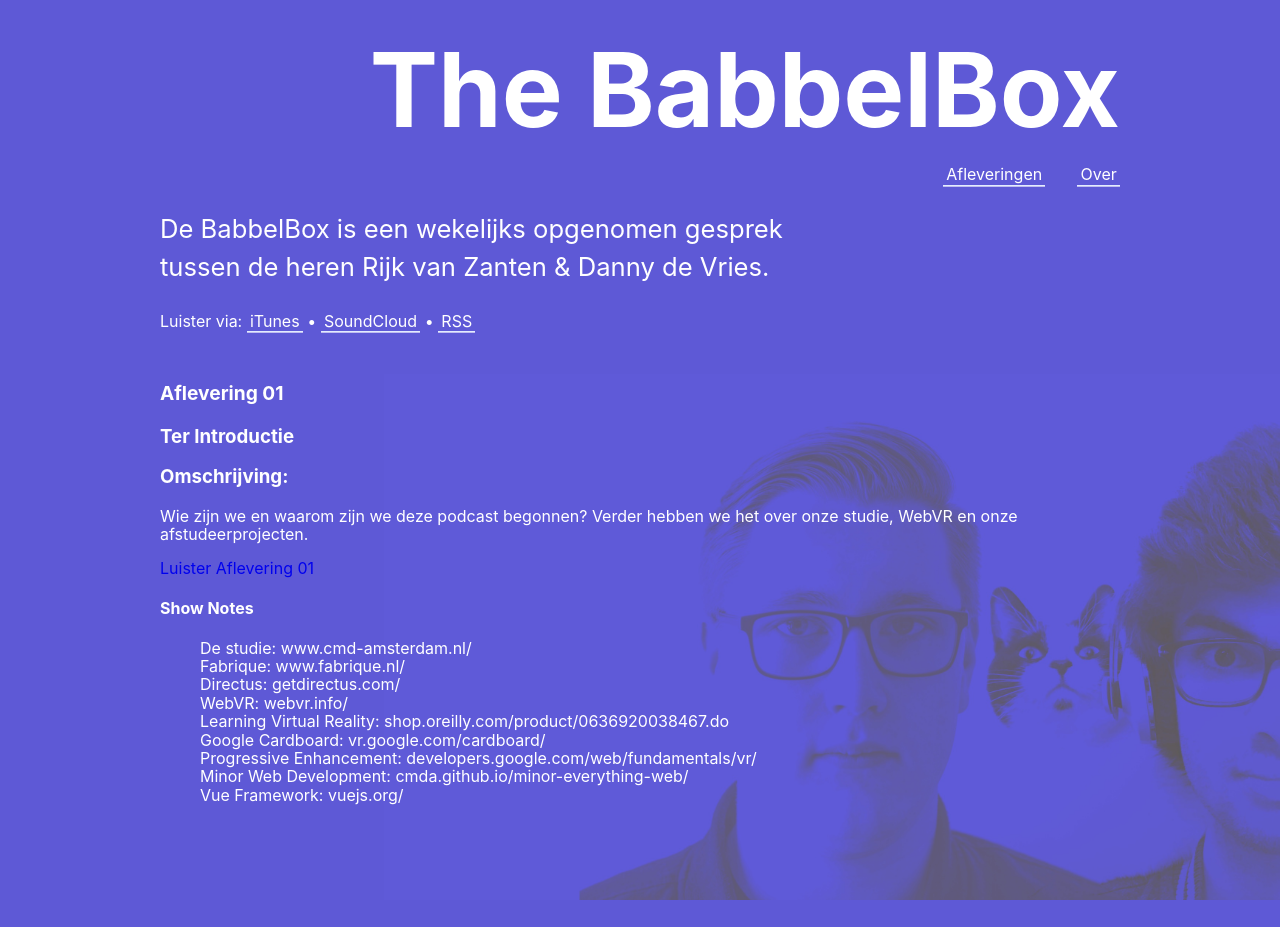
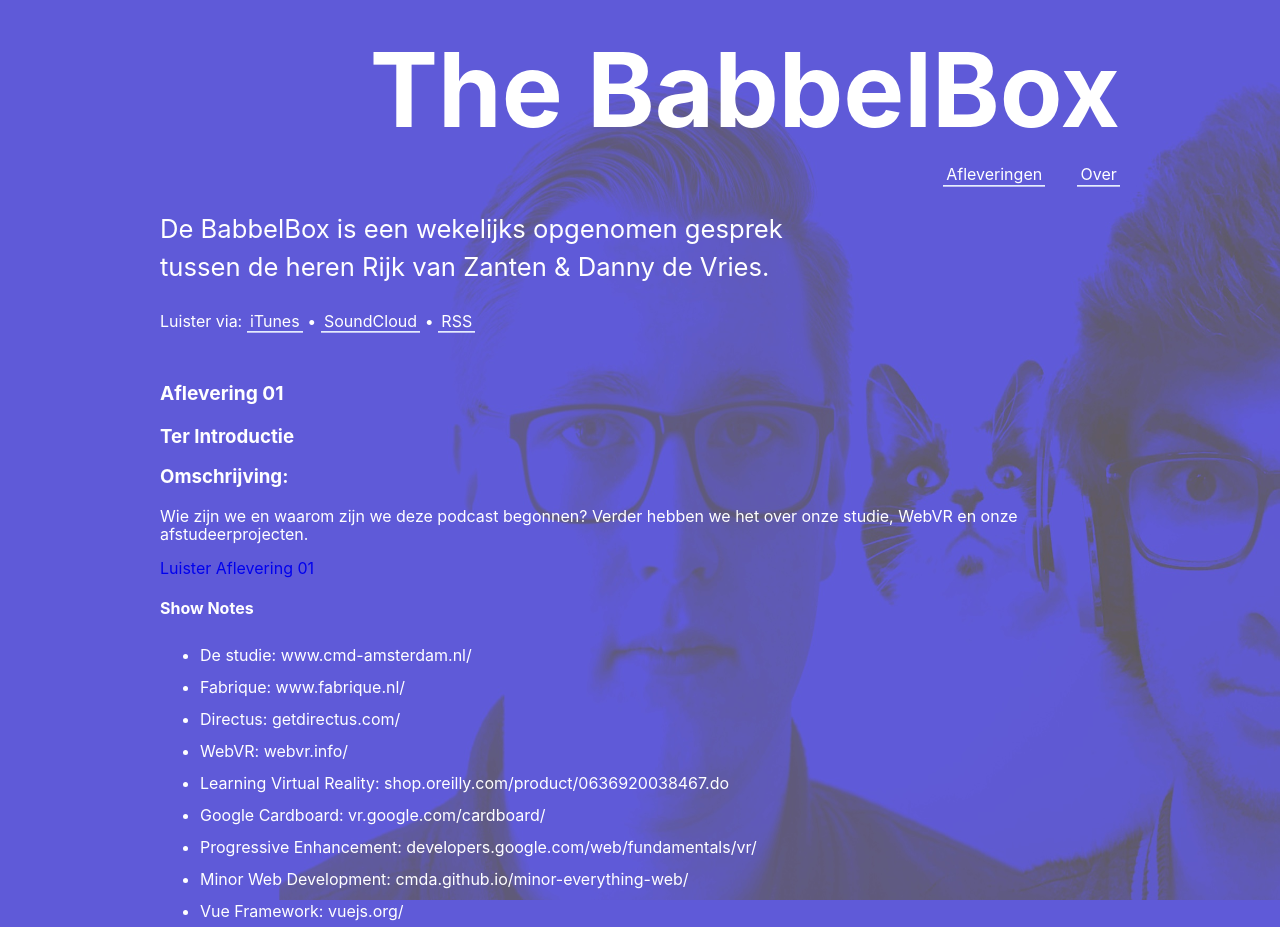
Before and after one commit to dandevri/babbelbox, a Jekyll site: the page built from _posts/2017-02-08-aflevering-01.md, in a window 1280 px wide. Built offline with Jekyll 4.4.1, drawn with Linux system fonts in a browser that asks for light colours; before the commit the page ends 900 px from its top, so only the background shows below that.

Commit message:
Update css

```diff
--- a/css/config/config.css
+++ b/css/config/config.css
@@ -17,10 +17,14 @@
   height: 100vh;
 }
 
-ul {
+header ul {
   list-style-type: none;
 }
 
 a {
   text-decoration: none;
 }
+
+section ul li {
+  line-height: 2;
+}
```
